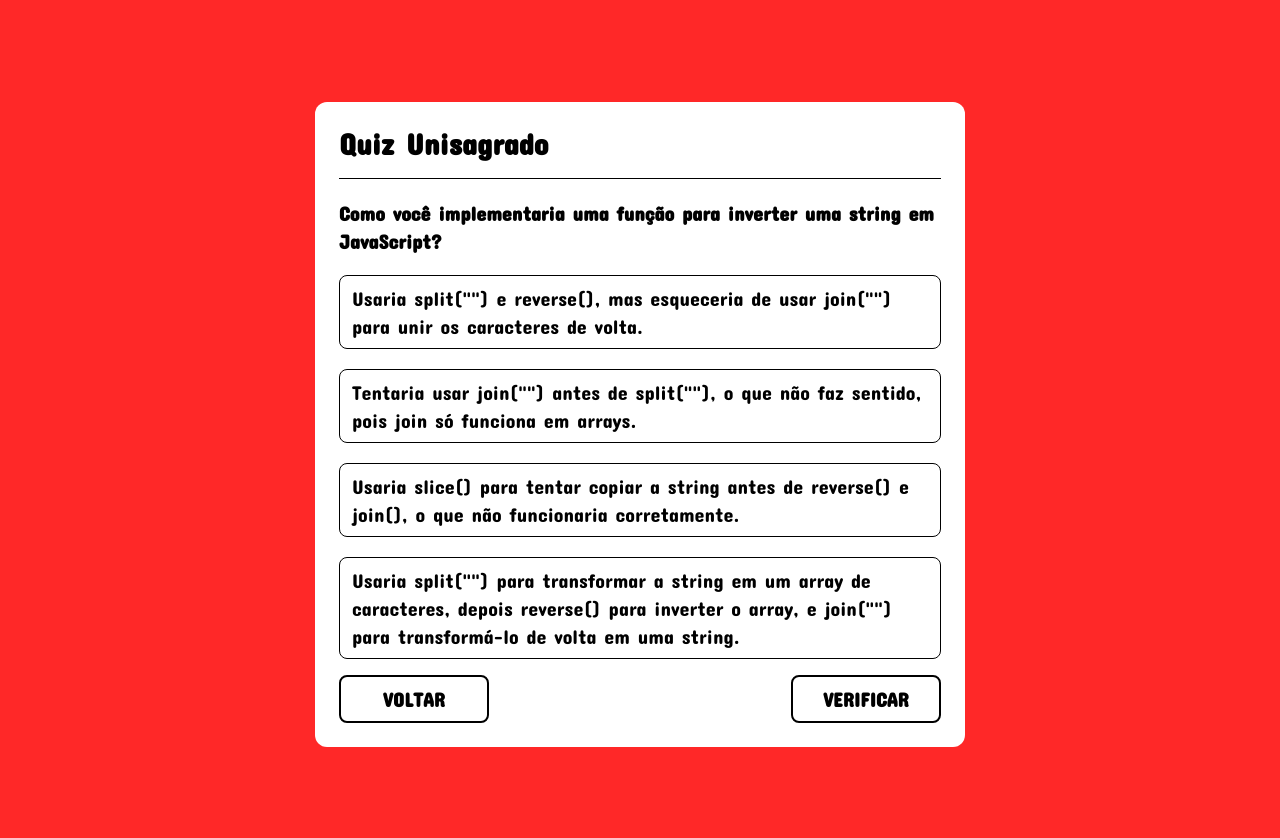
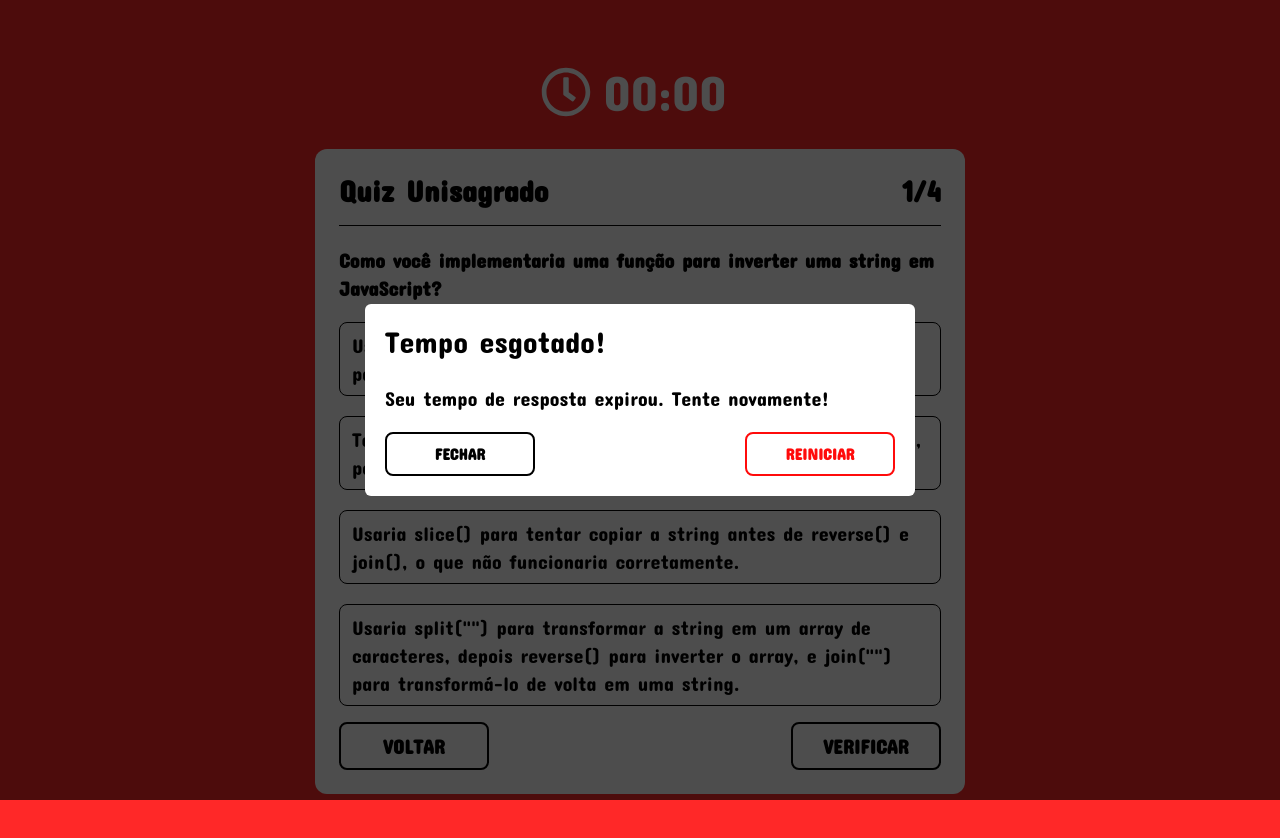
Before and after one commit to mateus040/ProjetoBootcamp, a React (Vite) app in the folder Bootcamp.Web/: page /quiz in a window 1280 px wide. Shown: the top 838 px of the page. Built offline with nearby package versions, Linux system fonts and the light colour scheme.

Commit message:
feat: temporizador / modal de tempo esgotado

```diff
--- a/Bootcamp.Web/package.json
+++ b/Bootcamp.Web/package.json
@@ -13,12 +13,15 @@
     "react": "^18.3.1",
     "react-dom": "^18.3.1",
     "react-hot-toast": "^2.4.1",
+    "react-icons": "^5.3.0",
+    "react-modal": "^3.16.1",
     "react-router-dom": "^6.26.1"
   },
   "devDependencies": {
     "@eslint/js": "^9.9.0",
     "@types/react": "^18.3.3",
     "@types/react-dom": "^18.3.0",
+    "@types/react-modal": "^3.16.3",
     "@vitejs/plugin-react-swc": "^3.5.0",
     "autoprefixer": "^10.4.20",
     "eslint": "^9.9.0",
--- /dev/null
+++ b/Bootcamp.Web/src/components/empty-modal.tsx
@@ -0,0 +1,54 @@
+import { IoCloseSharp } from "react-icons/io5";
+import ReactModal from "react-modal";
+
+ReactModal.setAppElement("#root");
+
+export interface ModalProps {
+  children?: string | JSX.Element | JSX.Element[];
+  isOpen: boolean;
+  close: () => void | ((args: any) => void);
+  width?: string;
+  title?: string;
+}
+
+export default function EmptyModal({
+  children,
+  isOpen,
+  close,
+  width,
+  title,
+}: ModalProps) {
+  const customStyles = {
+    content: {
+      maxWidth: width,
+    },
+  };
+
+  return (
+    <ReactModal
+      isOpen={isOpen}
+      onRequestClose={close}
+      shouldCloseOnEsc={true}
+      shouldCloseOnOverlayClick={true}
+      style={customStyles}
+      className="modal-content"
+      overlayClassName="modal-overlay"
+    >
+      {title ? (
+        <div className="mb-6 flex justify-between items-center">
+          <p className="text-3xl text-black m-0">{title}</p>
+          <div onClick={close} className="cursor-pointer">
+            <IoCloseSharp />
+          </div>
+        </div>
+      ) : (
+        <div className="mb-6 flex justify-between items-center">
+          <div onClick={close} className="cursor-pointer">
+            <IoCloseSharp />
+          </div>
+        </div>
+      )}
+      {children}
+    </ReactModal>
+  );
+}
--- a/Bootcamp.Web/src/index.css
+++ b/Bootcamp.Web/src/index.css
@@ -12,3 +12,29 @@
   background: rgb(255, 40, 40);
   color: #fff !important;
 }
+
+.cursor-pointer {
+  cursor: pointer !important;
+}
+
+.modal-content {
+  position: absolute;
+  inset: 50% auto auto 50%;
+  border: none;
+  border-radius: 6px;
+  background: white;
+  overflow: auto;
+  outline: none;
+  padding: 20px;
+  margin-right: -50%;
+  transform: translate(-50%, -50%);
+  max-width: 550px;
+  width: 100%;
+}
+
+.modal-overlay {
+  position: fixed;
+  inset: 0px;
+  background-color: #000000b2;
+  z-index: 9000;
+}
--- /dev/null
+++ b/Bootcamp.Web/src/pages/components/modal-tempo-esgotado.tsx
@@ -0,0 +1,32 @@
+import { useNavigate } from "react-router-dom";
+import EmptyModal from "../../components/empty-modal";
+
+interface Props {
+  open: boolean;
+  close: () => void;
+}
+
+export const ModalTempoEsgotado = ({ open, close }: Props) => {
+  const navigate = useNavigate();
+
+  return (
+    <EmptyModal isOpen={open} close={close} title="Tempo esgotado!">
+      <p className="text-xl text-black">Seu tempo de resposta expirou. Tente novamente!</p>
+
+      <div className="flex flex-col lg:flex-row items-center justify-between mt-5">
+        <button
+          onClick={close}
+          className="w-full lg:w-[150px] py-2 rounded-lg bg-transparent hover:bg-zinc-800 border-2 border-black hover:border-zinc-800 text-center uppercase font-bold hover:text-white transition-colors duration-150 text-black"
+        >
+          Fechar
+        </button>
+        <button
+          onClick={() => navigate(0)}
+          className="w-full lg:w-[150px] py-2 rounded-lg bg-transparent hover:bg-[#ff0b0b] border-2 border-[#ff0b0b] hover:border-[#ff0b0b] text-center uppercase font-bold hover:text-white transition-colors duration-150 mt-3 lg:mt-0 text-[#ff0b0b]"
+        >
+          Reiniciar
+        </button>
+      </div>
+    </EmptyModal>
+  );
+};
--- a/Bootcamp.Web/src/pages/quiz/index.tsx
+++ b/Bootcamp.Web/src/pages/quiz/index.tsx
@@ -1,12 +1,41 @@
 import { Link } from "react-router-dom";
+import { FaRegClock } from "react-icons/fa";
+import { useEffect, useState } from "react";
+import { ModalTempoEsgotado } from "../components/modal-tempo-esgotado";
+
+const TIME = 5;
 
 export default function Quiz() {
+  const [time, setTime] = useState<number>(TIME);
+
+  const [openModal, setOpenModal] = useState<boolean>(false);
+
+  useEffect(() => {
+    if (time > 0) {
+      const timer = setTimeout(() => setTime(time - 1), 1000);
+      return () => clearTimeout(timer);
+    } else {
+      setOpenModal(true);
+    }
+  }, [time]);
+
   return (
     <div className="py-6 px-8 md:px-0">
       <div className="container mx-auto">
-        <div className="flex items-center justify-center min-h-screen">
+        <div className="flex flex-col items-center justify-center min-h-screen">
+          <div className="mb-5 flex items-center justify-center text-[50px]">
+            <FaRegClock />
+            <span className="mx-3">{`00:${
+              time < 10 ? `0${time}` : time
+            }`}</span>
+          </div>
           <div className="w-full md:w-[650px] bg-white p-6 rounded-xl text-black">
-            <p className="font-semibold text-3xl">Quiz Unisagrado</p>
+            <div className="flex items-center justify-between font-semibold text-3xl">
+              <p>Quiz Unisagrado</p>
+              {/* Quantidade de perguntas */}
+              <p>1/4</p>
+            </div>
+
             <hr className="mt-4 border-black" />
 
             <div className="space-y-5 mt-5 text-xl">
@@ -48,6 +77,8 @@
           </div>
         </div>
       </div>
+
+      <ModalTempoEsgotado open={openModal} close={() => setOpenModal(false)} />
     </div>
   );
 }
```
Also changed, not shown: 1 other file (tests, documents, lock files or other folders).
